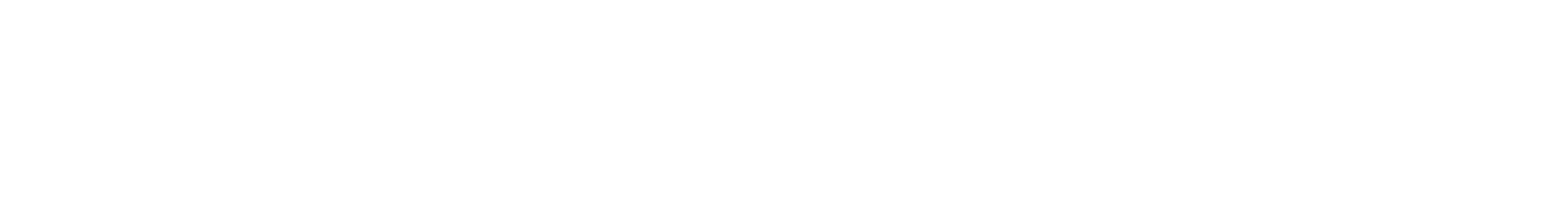
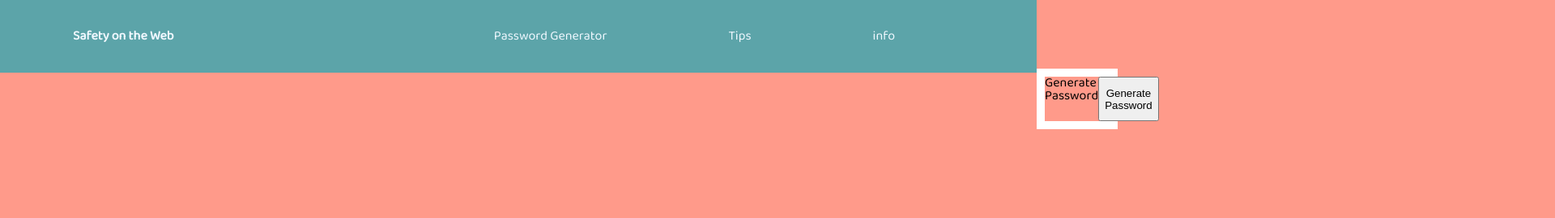
Before and after one commit to Ticktock101/Safety-on-the-Web, a plain HTML site: page generate-password.html in a window 1280 px wide. Shown: the top 270 px of the page at 81% size, 1920 px wide, since content can reach past the window. Drawn offline with Linux system fonts and the light colour scheme.

Commit message:
create generate password file

```diff
--- /dev/null
+++ b/css/generate-password.css
@@ -0,0 +1,95 @@
+a:link {
+    text-decoration: none;
+}
+
+a:hover{
+    text-decoration: underline;
+    text-decoration-color: var(--white);
+}
+
+a:visited {
+    text-decoration: none;
+}
+
+a:active {
+    text-decoration: none;
+}
+
+body {
+    background-color: var(--light-red);
+    width: 100%;
+    height: 100%;
+}
+
+.navigation ul{
+    display: flex;
+    width: 100%;
+    height: 100%;
+    gap: 150px;
+    align-items: center;
+    padding-right: 175px;
+    padding-left: 90px;
+    margin: 0;
+}
+
+
+nav {
+    grid-area: nav-bar;
+    width: 100%;
+    height: 90px;
+    top: 0;
+    left: 0;
+    right: 0;
+    bottom: 0;
+    margin: 0;
+    padding: 0;
+    background-color: var(--blue);
+    position: fixed;
+    z-index: 20;
+}
+
+.navigation li{
+    flex: 0 1 auto;
+    list-style-type: none;
+    width: auto;
+    height: auto;
+    color: var(--white);
+}
+
+.navigation li a {
+    color: var(--white);
+}
+
+#push-right{
+    margin-right: auto;
+    font-weight: bold;
+}
+
+.container {
+    display: grid;
+    position: absolute;
+    height: 100%;
+    width: 100%;
+    top: 0px;
+    right: 0px;
+    left: 0px;
+    bottom: 0px;
+    margin: 0%;
+    grid-template-rows: auto auto auto;
+    grid-template-columns: 100% 100% 100%;
+    grid-template-areas:
+    "nav-bar"
+    "main"
+    "footer";
+}
+
+.password-box {
+    position: absolute;
+    grid-area: main;
+    margin: auto;
+    display: flex;
+    width: 100px;
+    height: 75px;
+    margin-top: 85px;
+    border: 10px solid white;
+}
--- a/css/homepage.css
+++ b/css/homepage.css
@@ -1,25 +1,3 @@
-:root {
-    --blue: #5CA4A9;
-    --back-grey: #B0ab92;
-    --orange: #E9B44C;
-    --grey: grey;
-    --white: aliceblue;
-    --green: #43C59E;
-    --brownGrey: #574F2A;
-    --pinkPurple: #6B4E71;
-    --darkBlue: #1C3144;
-    --light-orange: #FFCF6F;
-    --red: #FF7E6B;
-    --light-red: #FF9A8A;
-    --yellow: #Faea7d;
-    --light-blue: #15B0B8;
-    --weird-green: #5C9072;
-    --light-green: #7BF0CD;
-    --light-purple: #FF9FE5;
-    --vanilla: #E4D6A7;
-    --purple: #B388EB;
-}
-
 a:link {
     text-decoration: none;
 }
--- a/css/website.css
+++ b/css/website.css
@@ -18,3 +18,25 @@ header, main, footer {
     font-family: 'Baloo 2', Helvetica, sans-serif;
     margin: 0%;
 }
+
+:root {
+    --blue: #5CA4A9;
+    --back-grey: #B0ab92;
+    --orange: #E9B44C;
+    --grey: grey;
+    --white: aliceblue;
+    --green: #43C59E;
+    --brownGrey: #574F2A;
+    --pinkPurple: #6B4E71;
+    --darkBlue: #1C3144;
+    --light-orange: #FFCF6F;
+    --red: #FF7E6B;
+    --light-red: #FF9A8A;
+    --yellow: #Faea7d;
+    --light-blue: #15B0B8;
+    --weird-green: #5C9072;
+    --light-green: #7BF0CD;
+    --light-purple: #FF9FE5;
+    --vanilla: #E4D6A7;
+    --purple: #B388EB;
+}
--- a/generate-password.html
+++ b/generate-password.html
@@ -0,0 +1,40 @@
+<!DOCTYPE html>
+<html lang="en">
+<head>
+    <meta charset="UTF-8">
+    <meta http-equiv="X-UA-Compatible" content="IE=edge">
+    <meta name="viewport" content="width=device-width, initial-scale=1.0">
+    <link rel="stylesheet" href="./css/reset.css">
+    <link rel="stylesheet" href="./css/website.css">
+    <link rel="stylesheet" href="./css/generate-password.css">
+    <title>Document</title>
+</head>
+<body>
+    <div class="container">
+        <header>
+            <nav class="navigation">
+                <ul>
+                    <li id="push-right"><a href="index.html">Safety on the Web</a></li>
+                    <li><a href="">Password Generator</a></li>
+                    <li><a href="">Tips</a></li>
+                    <li><a href="">info</a></li>
+                </ul>
+            </nav>
+        </header>
+        <main>
+            <div class="password-box">
+                <div class="header">
+                    <h2>Generate Password</h2>
+                </div>
+                <div class="display">
+                    <!-- display generated password -->
+                </div>
+                <button type="button" class="password-button">Generate Password</button>
+            </div>
+        </main>
+        <footer>
+
+        </footer>
+    </div>
+</body>
+</html>
```
Also changed, not shown: index.html (+2 -2 lines).
